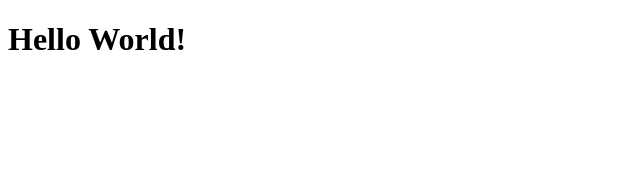
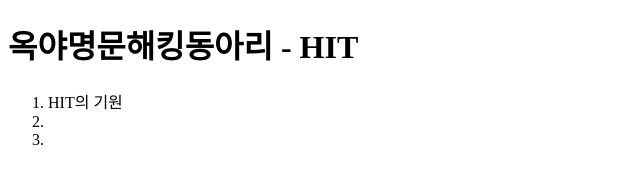
Before and after one commit to jjjjuhyeok/OKYA-HIT.github.io, a plain HTML site: page index.html in a window 1280 px wide. Shown: the whole page, without its empty margins (0-640 px from the left). Drawn offline with Linux system fonts and the light colour scheme.

Commit message:
Update index.html

```diff
--- a/index.html
+++ b/index.html
@@ -7,6 +7,11 @@
     <title>옥야고등학교 HIT</title>
 </head>
 <body>
-    <h1>Hello World!</h1>
+    <h1>옥야명문해킹동아리 - HIT</h1>
+    <ol>
+        <li>HIT의 기원</li>
+        <li></li>
+        <li></li>
+    </ol>
 </body>
 </html>
```
